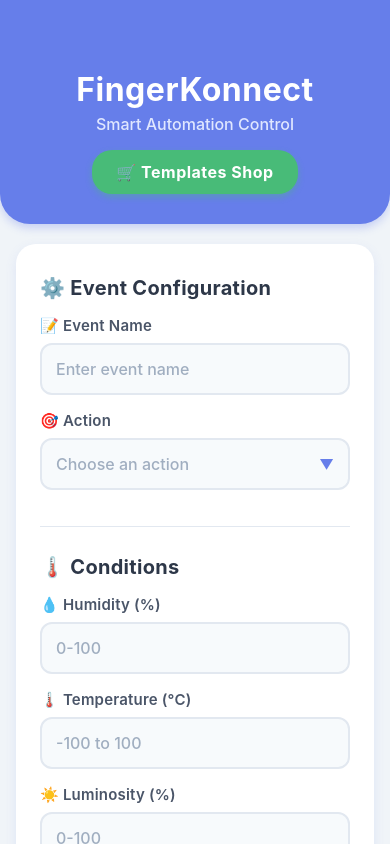
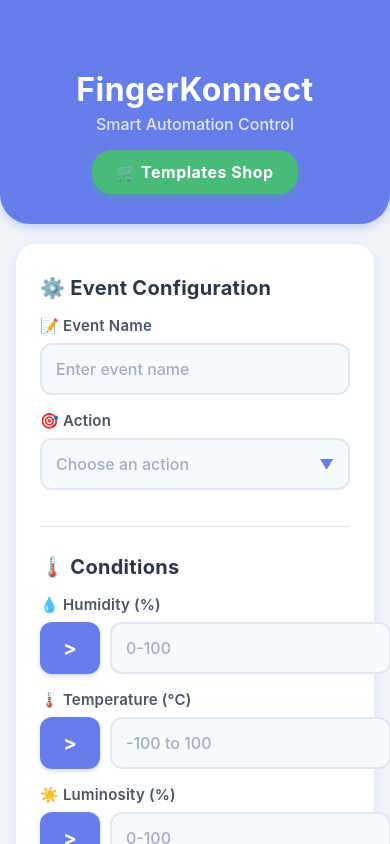
Before and after one commit to gatiengnv/ConnectedFinger, a React Native app: screen / in a window 390 px wide. Built offline with nearby package versions, Linux system fonts and the light colour scheme.

Commit message:
Add sign to Conditions

```diff
--- a/App.tsx
+++ b/App.tsx
@@ -28,8 +28,11 @@
 
 interface EventCondition {
   humidity?: number;
+  humidityOperator?: string;
   temperature?: number;
+  temperatureOperator?: string;
   luminosity?: number;
+  luminosityOperator?: string;
   date?: string;
   hour?: string;
 }
@@ -62,8 +65,11 @@
   const [name, setName] = useState('');
   const [action, setAction] = useState('');
   const [humidity, setHumidity] = useState('');
+  const [humidityOperator, setHumidityOperator] = useState('>');
   const [temperature, setTemperature] = useState('');
+  const [temperatureOperator, setTemperatureOperator] = useState('>');
   const [luminosity, setLuminosity] = useState('');
+  const [luminosityOperator, setLuminosityOperator] = useState('>');
   const [date, setDate] = useState('');
   const [hour, setHour] = useState('');
   const [repeat, setRepeat] = useState('');
@@ -83,6 +89,9 @@
   const [showActionModal, setShowActionModal] = useState(false);
   const [showRepeatModal, setShowRepeatModal] = useState(false);
   const [showShopModal, setShowShopModal] = useState(false);
+  const [showHumidityOpModal, setShowHumidityOpModal] = useState(false);
+  const [showTemperatureOpModal, setShowTemperatureOpModal] = useState(false);
+  const [showLuminosityOpModal, setShowLuminosityOpModal] = useState(false);
 
   const days = ['Mo', 'Tu', 'We', 'Th', 'Fr', 'Sa', 'Su'];
 
@@ -160,7 +169,7 @@
       event: {
         name: 'Bright Light',
         action: 'click',
-        condition: { luminosity: 80 },
+        condition: { luminosity: 80, luminosityOperator: '>' },
         repeat: 'always',
       },
     },
@@ -171,7 +180,7 @@
       event: {
         name: 'Hot Temperature',
         action: 'click',
-        condition: { temperature: 30 },
+        condition: { temperature: 30, temperatureOperator: '>' },
         repeat: 'always',
       },
     },
@@ -188,6 +197,12 @@
     { value: 'always', label: 'Always' },
     { value: 'one_time', label: 'One Time' },
     { value: 'days', label: 'Custom Days' },
+  ];
+
+  const operatorOptions = [
+    { value: '>', label: '> Greater than' },
+    { value: '=', label: '= Equal to' },
+    { value: '<', label: '< Less than' },
   ];
 
   useEffect(() => {
@@ -309,9 +324,18 @@
       repeat: repeatValue || 'one_time',
     };
 
-    if (humidity) event.condition.humidity = parseFloat(humidity);
-    if (temperature) event.condition.temperature = parseFloat(temperature);
-    if (luminosity) event.condition.luminosity = parseFloat(luminosity);
+    if (humidity) {
+      event.condition.humidity = parseFloat(humidity);
+      event.condition.humidityOperator = humidityOperator;
+    }
+    if (temperature) {
+      event.condition.temperature = parseFloat(temperature);
+      event.condition.temperatureOperator = temperatureOperator;
+    }
+    if (luminosity) {
+      event.condition.luminosity = parseFloat(luminosity);
+      event.condition.luminosityOperator = luminosityOperator;
+    }
     if (date) event.condition.date = date;
     if (hour) event.condition.hour = hour;
 
@@ -348,8 +372,11 @@
     setName(event.name || '');
     setAction(event.action);
     setHumidity(event.condition.humidity?.toString() || '');
+    setHumidityOperator(event.condition.humidityOperator || '>');
     setTemperature(event.condition.temperature?.toString() || '');
+    setTemperatureOperator(event.condition.temperatureOperator || '>');
     setLuminosity(event.condition.luminosity?.toString() || '');
+    setLuminosityOperator(event.condition.luminosityOperator || '>');
     setDate(event.condition.date || '');
     setHour(event.condition.hour || '');
 
@@ -389,8 +416,11 @@
     setName('');
     setAction('');
     setHumidity('');
+    setHumidityOperator('>');
     setTemperature('');
+    setTemperatureOperator('>');
     setLuminosity('');
+    setLuminosityOperator('>');
     setDate('');
     setHour('');
     setRepeat('');
@@ -405,14 +435,17 @@
 
   const resetHumidity = () => {
     setHumidity('');
+    setHumidityOperator('>');
   };
 
   const resetTemperature = () => {
     setTemperature('');
+    setTemperatureOperator('>');
   };
 
   const resetLuminosity = () => {
     setLuminosity('');
+    setLuminosityOperator('>');
   };
 
   const resetDate = () => {
@@ -594,8 +627,16 @@
                 </TouchableOpacity>
               )}
             </View>
+            <View style={styles.conditionRow}>
+              <TouchableOpacity
+                style={styles.operatorButton}
+                onPress={() => setShowHumidityOpModal(true)}
+                accessibilityState={{ disabled: false }}
+              >
+                <Text style={styles.operatorButtonText}>{humidityOperator}</Text>
+              </TouchableOpacity>
               <TextInput
-              style={styles.input}
+                style={[styles.input, styles.conditionInput]}
                 value={humidity}
                 onChangeText={handleHumidityChange}
                 keyboardType="numeric"
@@ -603,6 +644,7 @@
                 placeholderTextColor="#a0aec0"
               />
             </View>
+          </View>
 
           <View style={styles.fieldWrapper}>
             <View style={styles.fieldContainer}>
@@ -617,8 +659,16 @@
                 </TouchableOpacity>
               )}
             </View>
+            <View style={styles.conditionRow}>
+              <TouchableOpacity
+                style={styles.operatorButton}
+                onPress={() => setShowTemperatureOpModal(true)}
+                accessibilityState={{ disabled: false }}
+              >
+                <Text style={styles.operatorButtonText}>{temperatureOperator}</Text>
+              </TouchableOpacity>
               <TextInput
-              style={styles.input}
+                style={[styles.input, styles.conditionInput]}
                 value={temperature}
                 onChangeText={handleTemperatureChange}
                 keyboardType="numeric"
@@ -626,6 +676,7 @@
                 placeholderTextColor="#a0aec0"
               />
             </View>
+          </View>
 
           <View style={styles.fieldWrapper}>
             <View style={styles.fieldContainer}>
@@ -640,14 +691,23 @@
                 </TouchableOpacity>
               )}
             </View>
+            <View style={styles.conditionRow}>
+              <TouchableOpacity
+                style={styles.operatorButton}
+                onPress={() => setShowLuminosityOpModal(true)}
+                accessibilityState={{ disabled: false }}
+              >
+                <Text style={styles.operatorButtonText}>{luminosityOperator}</Text>
+              </TouchableOpacity>
               <TextInput
-              style={styles.input}
+                style={[styles.input, styles.conditionInput]}
                 value={luminosity}
                 onChangeText={handleLuminosityChange}
                 keyboardType="numeric"
                 placeholder="0-100"
                 placeholderTextColor="#a0aec0"
               />
+            </View>
           </View>
 
           <View style={styles.divider} />
@@ -838,11 +898,11 @@
             events.map((event, index) => {
               const conditions = [];
               if (event.condition.humidity !== undefined)
-                conditions.push(`Humidity: ${event.condition.humidity}%`);
+                conditions.push(`Humidity ${event.condition.humidityOperator || '>'} ${event.condition.humidity}%`);
               if (event.condition.temperature !== undefined)
-                conditions.push(`Temperature: ${event.condition.temperature}°C`);
+                conditions.push(`Temperature ${event.condition.temperatureOperator || '>'} ${event.condition.temperature}°C`);
               if (event.condition.luminosity !== undefined)
-                conditions.push(`Luminosity: ${event.condition.luminosity}%`);
+                conditions.push(`Luminosity ${event.condition.luminosityOperator || '>'} ${event.condition.luminosity}%`);
               if (event.condition.date) conditions.push(`Date: ${event.condition.date}`);
               if (event.condition.hour) conditions.push(`Time: ${event.condition.hour}`);
 
@@ -1022,6 +1082,144 @@
             </TouchableOpacity>
           </View>
         </View>
+      </Modal>
+
+      <Modal
+        visible={showHumidityOpModal}
+        transparent={true}
+        animationType="fade"
+        onRequestClose={() => setShowHumidityOpModal(false)}
+      >
+        <TouchableOpacity
+          style={styles.modalOverlay}
+          activeOpacity={1}
+          onPress={() => setShowHumidityOpModal(false)}
+          accessibilityState={{ disabled: false }}
+        >
+          <View style={styles.modalContent}>
+            <Text style={styles.modalTitle}>Humidity Operator</Text>
+            {operatorOptions.map((option) => (
+              <TouchableOpacity
+                key={option.value}
+                style={[
+                  styles.modalOption,
+                  humidityOperator === option.value && styles.modalOptionSelected
+                ]}
+                onPress={() => {
+                  setHumidityOperator(option.value);
+                  setShowHumidityOpModal(false);
+                }}
+                accessibilityState={{ disabled: false }}
+              >
+                <Text style={[
+                  styles.modalOptionText,
+                  humidityOperator === option.value && styles.modalOptionTextSelected
+                ]}>
+                  {option.label}
+                </Text>
+              </TouchableOpacity>
+            ))}
+            <TouchableOpacity
+              style={styles.modalCloseButton}
+              onPress={() => setShowHumidityOpModal(false)}
+              accessibilityState={{ disabled: false }}
+            >
+              <Text style={styles.modalCloseText}>Close</Text>
+            </TouchableOpacity>
+          </View>
+        </TouchableOpacity>
+      </Modal>
+
+      <Modal
+        visible={showTemperatureOpModal}
+        transparent={true}
+        animationType="fade"
+        onRequestClose={() => setShowTemperatureOpModal(false)}
+      >
+        <TouchableOpacity
+          style={styles.modalOverlay}
+          activeOpacity={1}
+          onPress={() => setShowTemperatureOpModal(false)}
+          accessibilityState={{ disabled: false }}
+        >
+          <View style={styles.modalContent}>
+            <Text style={styles.modalTitle}>Temperature Operator</Text>
+            {operatorOptions.map((option) => (
+              <TouchableOpacity
+                key={option.value}
+                style={[
+                  styles.modalOption,
+                  temperatureOperator === option.value && styles.modalOptionSelected
+                ]}
+                onPress={() => {
+                  setTemperatureOperator(option.value);
+                  setShowTemperatureOpModal(false);
+                }}
+                accessibilityState={{ disabled: false }}
+              >
+                <Text style={[
+                  styles.modalOptionText,
+                  temperatureOperator === option.value && styles.modalOptionTextSelected
+                ]}>
+                  {option.label}
+                </Text>
+              </TouchableOpacity>
+            ))}
+            <TouchableOpacity
+              style={styles.modalCloseButton}
+              onPress={() => setShowTemperatureOpModal(false)}
+              accessibilityState={{ disabled: false }}
+            >
+              <Text style={styles.modalCloseText}>Close</Text>
+            </TouchableOpacity>
+          </View>
+        </TouchableOpacity>
+      </Modal>
+
+      <Modal
+        visible={showLuminosityOpModal}
+        transparent={true}
+        animationType="fade"
+        onRequestClose={() => setShowLuminosityOpModal(false)}
+      >
+        <TouchableOpacity
+          style={styles.modalOverlay}
+          activeOpacity={1}
+          onPress={() => setShowLuminosityOpModal(false)}
+          accessibilityState={{ disabled: false }}
+        >
+          <View style={styles.modalContent}>
+            <Text style={styles.modalTitle}>Luminosity Operator</Text>
+            {operatorOptions.map((option) => (
+              <TouchableOpacity
+                key={option.value}
+                style={[
+                  styles.modalOption,
+                  luminosityOperator === option.value && styles.modalOptionSelected
+                ]}
+                onPress={() => {
+                  setLuminosityOperator(option.value);
+                  setShowLuminosityOpModal(false);
+                }}
+                accessibilityState={{ disabled: false }}
+              >
+                <Text style={[
+                  styles.modalOptionText,
+                  luminosityOperator === option.value && styles.modalOptionTextSelected
+                ]}>
+                  {option.label}
+                </Text>
+              </TouchableOpacity>
+            ))}
+            <TouchableOpacity
+              style={styles.modalCloseButton}
+              onPress={() => setShowLuminosityOpModal(false)}
+              accessibilityState={{ disabled: false }}
+            >
+              <Text style={styles.modalCloseText}>Close</Text>
+            </TouchableOpacity>
+          </View>
+        </TouchableOpacity>
       </Modal>
     </View>
   );
@@ -1150,6 +1348,33 @@
     backgroundColor: '#f7fafc',
     color: '#2d3748',
     fontWeight: '500',
+  },
+  conditionRow: {
+    flexDirection: 'row',
+    alignItems: 'center',
+    gap: 10,
+  },
+  operatorButton: {
+    backgroundColor: '#667eea',
+    borderRadius: 12,
+    paddingVertical: 14,
+    paddingHorizontal: 20,
+    minWidth: 60,
+    alignItems: 'center',
+    justifyContent: 'center',
+    shadowColor: '#667eea',
+    shadowOffset: { width: 0, height: 2 },
+    shadowOpacity: 0.3,
+    shadowRadius: 4,
+    elevation: 3,
+  },
+  operatorButtonText: {
+    color: '#ffffff',
+    fontSize: 20,
+    fontWeight: '700',
+  },
+  conditionInput: {
+    flex: 1,
   },
   selectButton: {
     borderWidth: 2,
```
Lines whose indentation alone changed are shown as unchanged.
